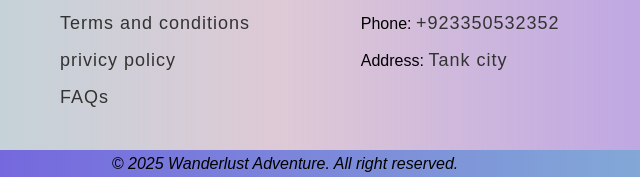
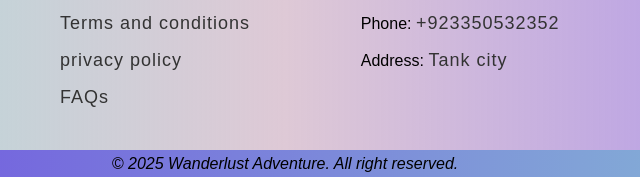
Before and after one commit to Sohaibkundi2/Wanderlust-Adventure, a plain HTML site: page index.html in a window 1280 px wide. Shown: the part 3965-4142 px from the top of the page, 355-995 px from the left. Drawn offline with nearby package versions, Linux system fonts and the light colour scheme.

Commit message:
fixed privacy typos

```diff
--- a/index.html
+++ b/index.html
@@ -259,7 +259,7 @@
             <ul>
               <li><a href="#hero">Home</a></li>
               <li><a href="#">Terms and conditions</a></li>
-              <li><a href="#">privicy policy</a></li>
+              <li><a href="#">privacy policy</a></li>
               <li><a href="#">FAQs</a></li>
             </ul>
           </div>
```
